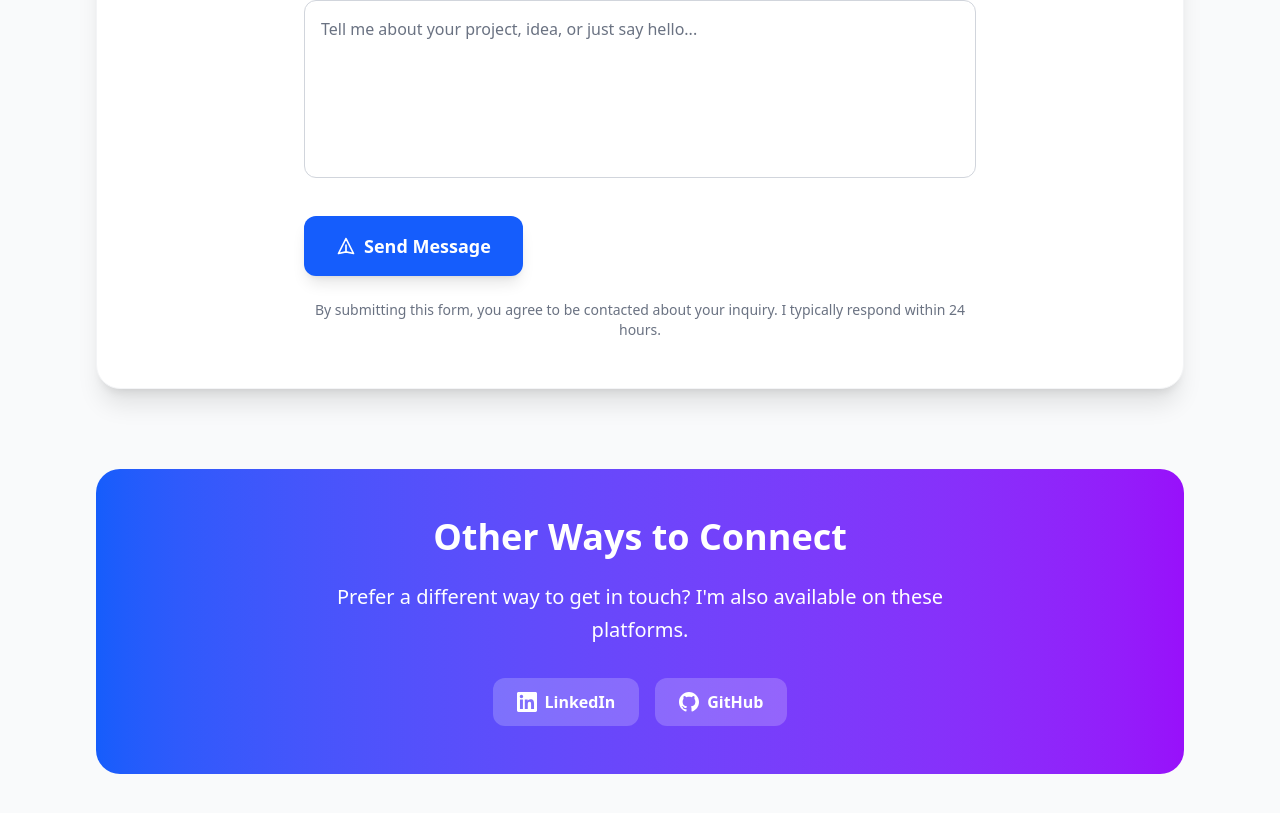
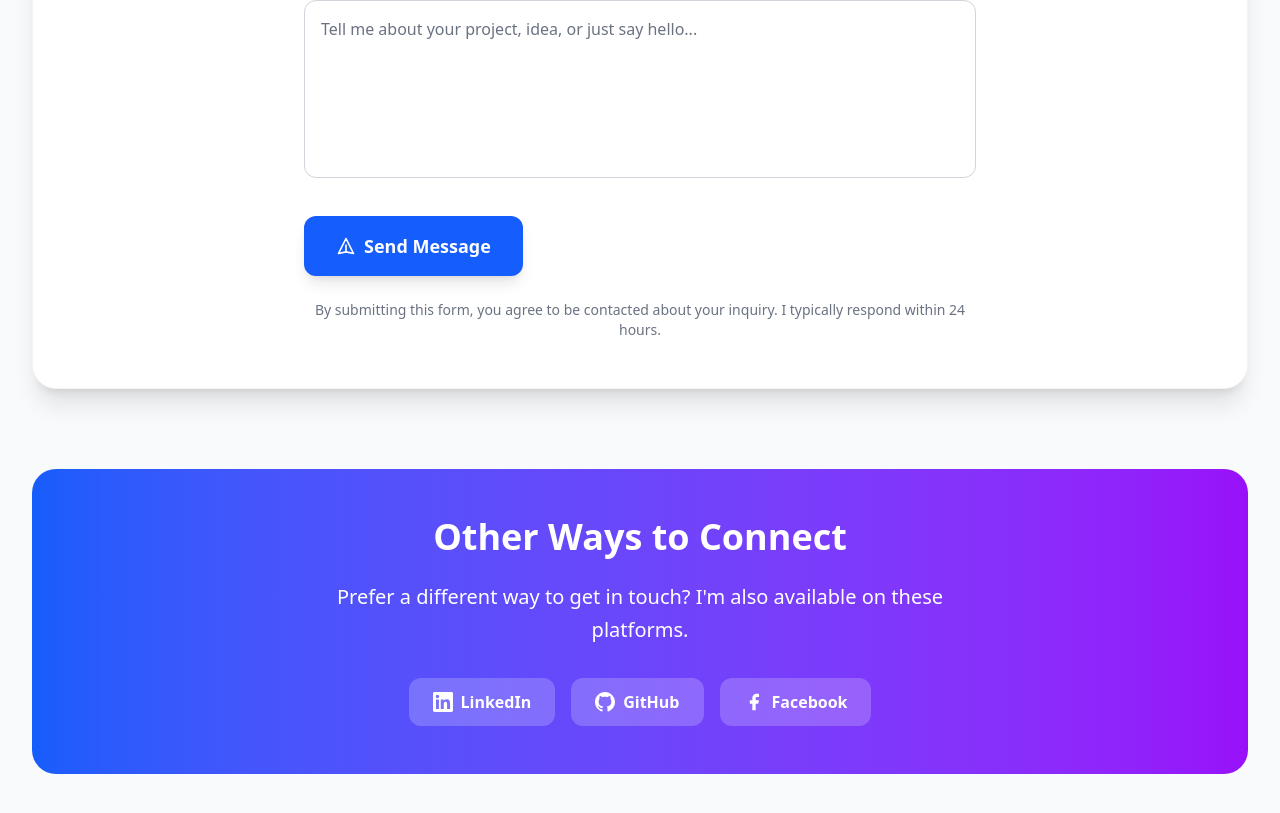
Before and after one commit to Sadik182/Next-Portfolio, a Next.js app: page /contact in a window 1280 px wide. Shown: the part 673-1486 px from the top of the page. Built offline with nearby package versions, Linux system fonts and the light colour scheme.

Commit message:
add project

```diff
--- a/src/app/about/page.tsx
+++ b/src/app/about/page.tsx
@@ -8,11 +8,11 @@ import profilePic from "../../../public/images/YOUX_profile.jpg";
 
 export const metadata: Metadata = {
   title: "About — Md Sadikur Rahman",
-  description: "About Md Sadikur Rahman — Junior Software Developer in Sydney.",
+  description: "About Md Sadikur Rahman —Software Developer in Sydney.",
 };
 
 const highlights = [
-  { label: "Role", value: "Junior Software Developer @ YouX Powered" },
+  { label: "Role", value: "Software Developer @ YouX Powered" },
   { label: "Location", value: "Sydney, Australia" },
   { label: "Stack", value: "Next.js, TypeScript, MongoDB, Tailwind" },
   { label: "Focus", value: "Performance, clean UI, maintainable code" },
@@ -75,11 +75,10 @@ export default function AboutPage() {
             Hi, I&apos;m <span className="text-blue-600">Sadik</span>
           </h1>
           <p className="text-xl md:text-2xl text-gray-600 mb-8 max-w-3xl mx-auto leading-relaxed">
-            A passionate <strong>Junior Software Developer</strong> based in
-            Sydney, crafting modern web applications with{" "}
-            <strong>Next.js</strong>, <strong>TypeScript</strong>, and{" "}
-            <strong>MongoDB</strong>. I turn complex problems into simple,
-            elegant solutions.
+            A passionate <strong>Software Developer</strong> based in Sydney,
+            crafting modern web applications with <strong>Next.js</strong>,{" "}
+            <strong>TypeScript</strong>, and <strong>MongoDB</strong>. I turn
+            complex problems into simple, elegant solutions.
           </p>
 
           <div className="flex flex-col sm:flex-row gap-4 justify-center">
--- a/src/app/contact/page.tsx
+++ b/src/app/contact/page.tsx
@@ -49,7 +49,7 @@ export default function ContactPage() {
 
   return (
     <main className="min-h-screen bg-gray-50">
-      <div className="mx-auto max-w-6xl px-4 sm:px-6 lg:px-8 py-12">
+      <div className="mx-auto max-w-7xl px-4 sm:px-6 lg:px-8 py-12">
         {/* Hero Section */}
         <section className="text-center mb-20">
           <h1 className="text-5xl md:text-6xl font-bold text-gray-900 mb-6">
@@ -326,6 +326,21 @@ export default function ContactPage() {
                 </svg>
                 GitHub
               </a>
+              <a
+                href="https://www.facebook.com/Sadik1820/"
+                target="_blank"
+                rel="noopener noreferrer"
+                className="bg-white/20 hover:bg-white/30 px-6 py-3 rounded-xl font-semibold transition-all duration-300 flex items-center gap-2"
+              >
+                <svg
+                  className="h-5 w-5"
+                  fill="currentColor"
+                  viewBox="0 0 24 24"
+                >
+                  <path d="M18 2h-3a5 5 0 00-5 5v3H7v4h3v8h4v-8h3l1-4h-4V7a1 1 0 011-1h3z" />
+                </svg>
+                Facebook
+              </a>
             </div>
           </div>
         </section>
--- a/src/components/Hero/Hero.tsx
+++ b/src/components/Hero/Hero.tsx
@@ -67,7 +67,7 @@ export default function Hero() {
         >
           <li className="rounded-full bg-white/15 px-3 py-1">Sydney, AU</li>
           <li className="rounded-full bg-white/15 px-3 py-1">
-            Junior Software Developer @ YouX Powered
+            Software Developer @ YouX Powered
           </li>
           <li className="rounded-full bg-white/15 px-3 py-1">
             Next.js • TS • MongoDB • Tailwind
--- a/src/components/Projects/Projects.tsx
+++ b/src/components/Projects/Projects.tsx
@@ -7,6 +7,9 @@ import { Github, ExternalLink, Calendar, Code } from "lucide-react";
 import image1 from "@/assets/images/1.jpg";
 import image2 from "@/assets/images/2.jpg";
 import image3 from "@/assets/images/3.jpg";
+import image4 from "@/assets/images/4.jpg";
+import image5 from "@/assets/images/5.jpg";
+import image7 from "@/assets/images/7.jpg";
 
 const projects = [
   {
@@ -64,7 +67,7 @@ const projects = [
     title: "ToDoList App",
     description:
       "A modern task management application built with Next.js and TypeScript. Features task creation, editing, deletion, and local storage persistence for seamless user experience.",
-    image: image1,
+    image: image4,
     liveUrl: "https://github.com/Sadik182/ToDoList",
     codeUrl: "https://github.com/Sadik182/ToDoList",
     technologies: ["Next.js", "TypeScript", "Tailwind CSS", "Local Storage"],
@@ -82,7 +85,7 @@ const projects = [
     title: "GoalFlow",
     description:
       "A goal tracking and productivity application designed to help users set, track, and achieve their objectives. Built with modern web technologies for optimal performance.",
-    image: image2,
+    image: image5,
     liveUrl: "https://goal-flow-liard.vercel.app/",
     codeUrl: "https://github.com/Sadik182/GoalFlow",
     technologies: ["Next.js", "TypeScript", "Vercel", "Modern UI"],
@@ -94,6 +97,19 @@ const projects = [
       "User Dashboard",
       "Vercel Deployment",
     ],
+  },
+  {
+    id: 6,
+    title: "Expense Tracker ",
+    description:
+      "A expense tracking application designed to help users track their expenses. Built with modern web technologies for optimal performance.",
+    image: image7,
+    liveUrl: "https://expense-tracker-next-js.vercel.app/",
+    codeUrl: "https://github.com/Sadik182/Expense-Tracker-Next-JS",
+    technologies: ["Next.js", "TypeScript", "Vercel", "Modern UI"],
+    status: "In Progress",
+    year: "2025",
+    features: ["Expense Tracking", "User Dashboard", "Vercel Deployment"],
   },
 ];
 
```
Also changed, not shown: src/assets/images/7.jpg (added).
